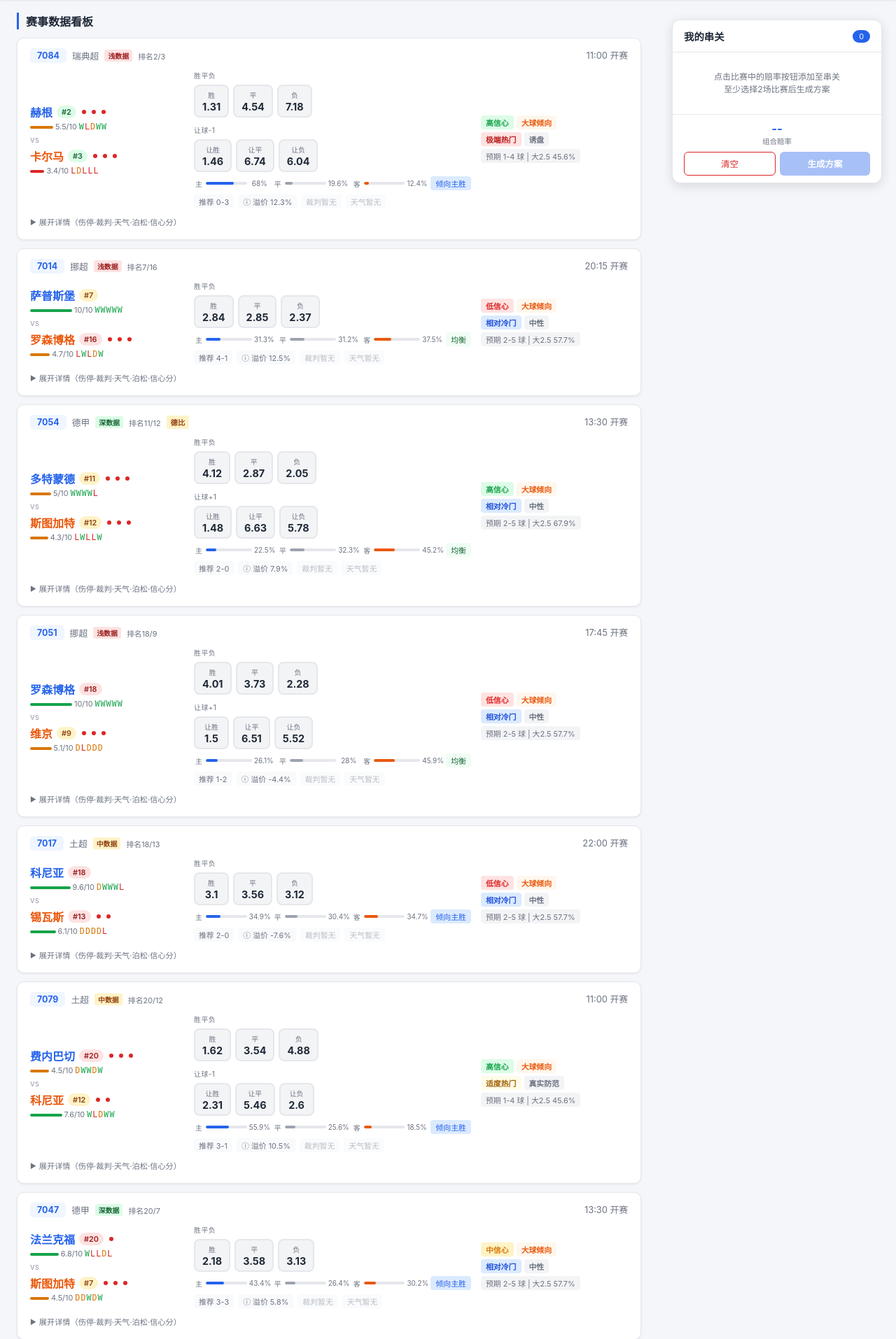
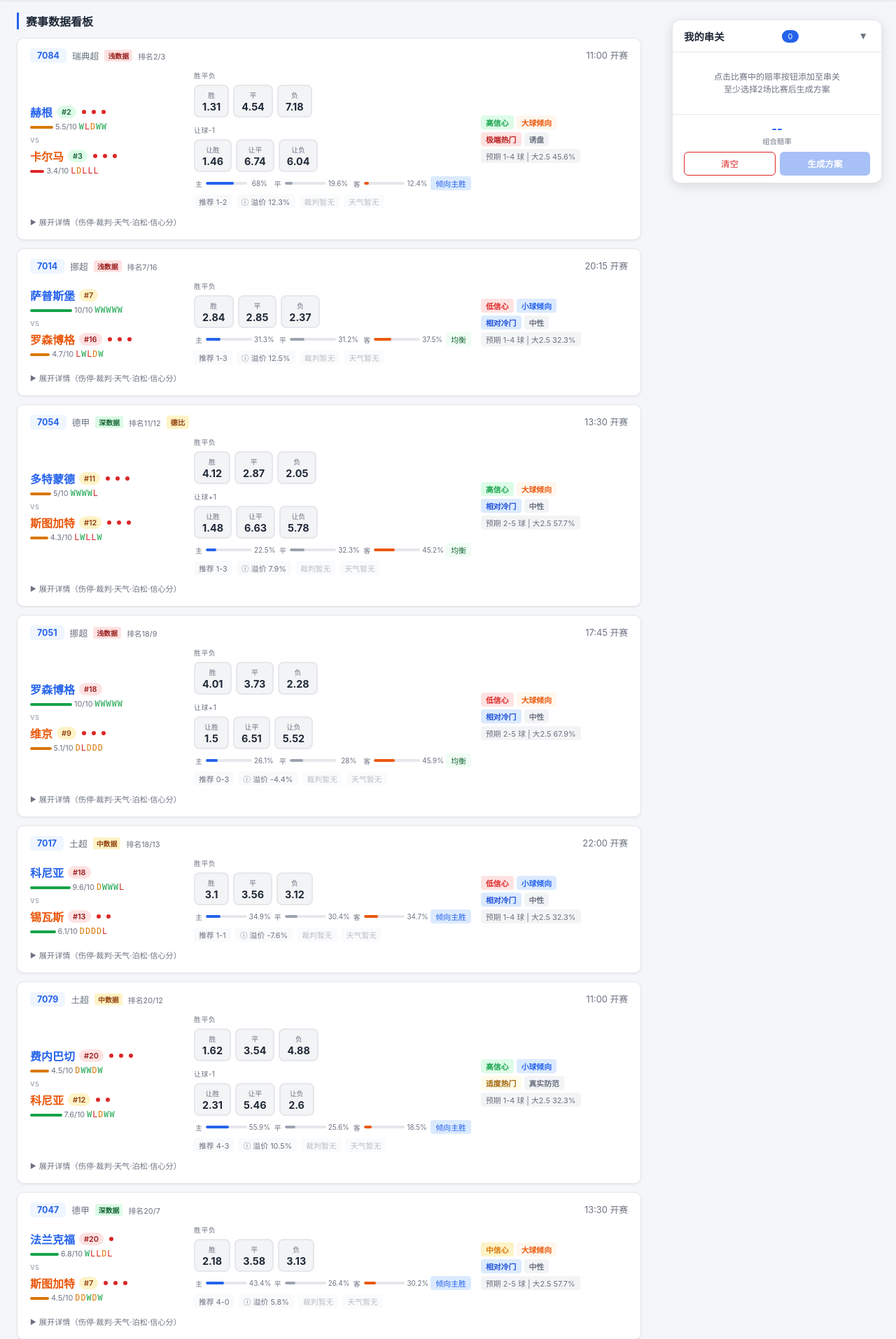
Before and after one commit to etrei7/jingcai-analyzer, a Flask app: page / in a window 1280 px wide. Shown: the part 52-1966 px from the top of the page at 70% size. Run offline with Flask 3, Linux system fonts and the light colour scheme.

Commit message:
V3.4: 手机串关关闭+球队身价估算+近5场历史交手模拟

```diff
--- a/analysis.py
+++ b/analysis.py
@@ -66,6 +66,34 @@ def _team_confidence_10(form_str=None, rank=None, xgd=None,
 
     total = round(sum(breakdown.values()), 1)
     return {'score': min(total, 10), 'breakdown': breakdown}
+
+
+def _estimate_team_value(league_quality, rank, odds_ratio, confidence):
+    """估算球队身价（百万欧元），基于联赛等级+排名+赔率强度"""
+    base = 150 if league_quality >= 1.0 else 80 if league_quality >= 0.85 else 30
+    rank_adj = max(0, 1 - (rank or 10) / 30) * base
+    odds_bonus = (1 - odds_ratio) * 50 if odds_ratio < 1 else 0
+    conf_bonus = (confidence / 10) * 30
+    val = round(base + rank_adj + odds_bonus + conf_bonus)
+    tier = '亿欧' if val >= 300 else '千万欧' if val >= 50 else '百万欧'
+    display = f'{val/100:.1f}亿' if val >= 100 else f'{val}M'
+    return {'value_m': val, 'display': display, 'tier': tier}
+
+
+def _simulate_h2h(home_exp, away_exp, num=5):
+    """模拟两队近5场历史交手比分"""
+    results = []
+    for _ in range(num):
+        hg = max(0, round(random.gauss(home_exp, 1.2)))
+        ag = max(0, round(random.gauss(away_exp, 1.0)))
+        results.append({'home': hg, 'away': ag})
+    home_wins = sum(1 for r in results if r['home'] > r['away'])
+    draws = sum(1 for r in results if r['home'] == r['away'])
+    away_wins = num - home_wins - draws
+    return {
+        'results': [f'{r["home"]}-{r["away"]}' for r in results],
+        'summary': f'近{num}场: {home_wins}胜{draws}平{away_wins}负'
+    }
 
 
 def _compute_handicap(match, prediction):
@@ -305,6 +333,14 @@ def analyze_single_match(match, standings=None, prediction=None):
     # 7. 让球分析
     handicap = _compute_handicap(match, prediction)
 
+    # 7.5 球队身价估算（基于联赛等级+排名+赔率强度）
+    league_quality_ord = LEAGUE_QUALITY.get(league, 0.65)
+    home_value = _estimate_team_value(league_quality_ord, home_rank, home_odds_ratio, home_confidence)
+    away_value = _estimate_team_value(league_quality_ord, away_rank, away_odds_ratio, away_confidence)
+
+    # 7.6 历史交手模拟（近5场）
+    h2h = _simulate_h2h(tg['expected_home_goals'], tg['expected_away_goals'], 5)
+
     # 8. 推荐比分
     if predicted_option == '胜':
         home_score = random.randint(1, 3)
@@ -373,6 +409,11 @@ def analyze_single_match(match, standings=None, prediction=None):
     # Total goals fields
     result['expected_total'] = expected
     result['top3_goals'] = top3_goals
+
+    # Team value & H2H fields
+    result['home_value'] = home_value
+    result['away_value'] = away_value
+    result['h2h'] = h2h
 
     # Cleanup internal fields
     for k in ('home_strength', 'league_id', 'home_team_id', 'away_team_id', 'funfacts', 'ai_preview',
--- a/templates/index.html
+++ b/templates/index.html
@@ -148,9 +148,19 @@ body{background:var(--bg);color:var(--text);font-family:-apple-system,BlinkMacSy
 .tg-pick .tg-key{font-weight:700;font-size:0.82rem;color:var(--home)}
 .tg-pick .tg-prob{font-size:0.62rem;color:var(--text-muted)}
 .parlay-panel{position:fixed;right:20px;top:80px;width:300px;max-height:calc(100vh - 120px);background:var(--panel-bg);border:1px solid var(--border);border-radius:12px;display:flex;flex-direction:column;z-index:200;box-shadow:var(--shadow-lg)}
+.parlay-panel.collapsed .parlay-list,.parlay-panel.collapsed .parlay-footer{display:none}
+.parlay-panel.collapsed{width:auto;min-width:160px}
 .parlay-header{padding:12px 16px;border-bottom:1px solid var(--border);display:flex;justify-content:space-between;align-items:center}
 .parlay-title{font-weight:700;font-size:0.9rem}
 .parlay-badge{background:var(--home);color:#fff;font-size:0.68rem;padding:2px 9px;border-radius:10px;min-width:20px;text-align:center}
+.parlay-toggle{background:none;border:none;color:var(--text-muted);cursor:pointer;font-size:0.85rem;padding:0 3px;line-height:1}
+.parlay-toggle:hover{color:var(--text)}
+.parlay-close{display:none;background:none;border:none;color:var(--text-muted);cursor:pointer;font-size:1rem;padding:0 3px;line-height:1}
+.parlay-close:hover{color:var(--low)}
+@media(max-width:900px){
+  .parlay-close{display:inline-block}
+  .parlay-panel{transition:transform .3s}
+}
 .parlay-list{flex:1;overflow-y:auto;padding:6px 12px;max-height:300px}
 .parlay-empty{text-align:center;color:var(--text-muted);padding:20px 0;font-size:0.75rem;line-height:1.5}
 .parlay-item{background:var(--card-stripe);border-radius:6px;padding:8px 10px;margin-bottom:5px;display:flex;justify-content:space-between;align-items:center;font-size:0.75rem}
@@ -231,7 +241,12 @@ body{background:var(--bg);color:var(--text);font-family:-apple-system,BlinkMacSy
 </div>
 
 <div class="parlay-panel" id="parlayPanel">
-  <div class="parlay-header"><span class="parlay-title">我的串关</span><span class="parlay-badge" id="parlayCount">0</span></div>
+  <div class="parlay-header">
+    <span class="parlay-title">我的串关</span>
+    <span class="parlay-badge" id="parlayCount">0</span>
+    <button class="parlay-toggle" onclick="toggleParlayPanel()" title="收起/展开">&#9660;</button>
+    <button class="parlay-close" onclick="closeParlayPanel()" title="关闭面板">&times;</button>
+  </div>
   <div class="parlay-list" id="parlayList"><div class="parlay-empty">点击比赛中的赔率按钮添加至串关<br>至少选择2场比赛后生成方案</div></div>
   <div class="parlay-footer">
     <div class="parlay-combo"><div class="val" id="comboOdds">--</div><div class="label">组合赔率</div></div>
@@ -325,6 +340,10 @@ function renderDetailPanel(m) {
   const dist = m.goal_distribution || {};
   const derby = m.is_derby;
   const travel = m.travel_distance_km;
+  const hv = m.home_value || {};
+  const av = m.away_value || {};
+  const h2h = m.h2h || {};
+  const h2hResults = h2h.results || [];
 
   return `
   <div class="detail-grid">
@@ -349,6 +368,18 @@ function renderDetailPanel(m) {
       <h4>&#128200; 泊松进球概率分布</h4>
       <div>预期总进球：<strong>${m.expected_goals||'?'} 球</strong> | 大2.5概率：<strong>${m.over25_prob||0}%</strong></div>
       ${renderGoalDist(dist)}
+    </div>
+    <div class="detail-section">
+      <h4>&#128176; 球队身价 & 历史交手</h4>
+      <div style="font-size:0.72rem;margin-bottom:6px">
+        <span style="color:var(--home);font-weight:600">${m.home_team}</span> 估值：<strong>${hv.display||'?'}</strong> |
+        <span style="color:var(--away);font-weight:600">${m.away_team}</span> 估值：<strong>${av.display||'?'}</strong>
+      </div>
+      <div style="font-size:0.68rem;color:var(--text-muted)">&#9877; 历史交手 (模拟近5场)：</div>
+      <div style="display:flex;gap:4px;flex-wrap:wrap;margin-top:3px">
+        ${h2hResults.map((r,i)=>`<span style="background:var(--card-stripe);padding:2px 6px;border-radius:3px;font-size:0.68rem;font-family:monospace">${r}</span>`).join('')}
+      </div>
+      <div style="font-size:0.65rem;color:var(--text-muted);margin-top:3px">${h2h.summary||''}</div>
     </div>
     <div class="detail-section">
       <h4>&#127922; 球队信心详情 (10分制)</h4>
@@ -545,6 +576,27 @@ function generatePlan(){
 }
 function closeModal(event){if(event&&event.target!==event.currentTarget)return;document.getElementById('modalOverlay').style.display='none'}
 
+function toggleParlayPanel(){
+  document.getElementById('parlayPanel').classList.toggle('collapsed');
+}
+function closeParlayPanel(){
+  document.getElementById('parlayPanel').style.display='none';
+  let btn=document.getElementById('parlayReopen');
+  if(!btn){
+    btn=document.createElement('button');
+    btn.id='parlayReopen';
+    btn.className='btn-refresh';
+    btn.style.cssText='position:fixed;bottom:16px;right:16px;z-index:250;border-radius:50%;width:44px;height:44px;font-size:1.2rem;padding:0';
+    btn.innerHTML='&#127922;';
+    btn.title='打开串关面板';
+    btn.onclick=function(){
+      document.getElementById('parlayPanel').style.display='flex';
+      btn.remove();
+    };
+    document.body.appendChild(btn);
+  }
+}
+
 async function refreshData(){
   try{
     document.getElementById('matchesContainer').innerHTML='<div class="loading"><div class="spinner"></div><p style="margin-top:10px">刷新数据…</p></div>';
```
